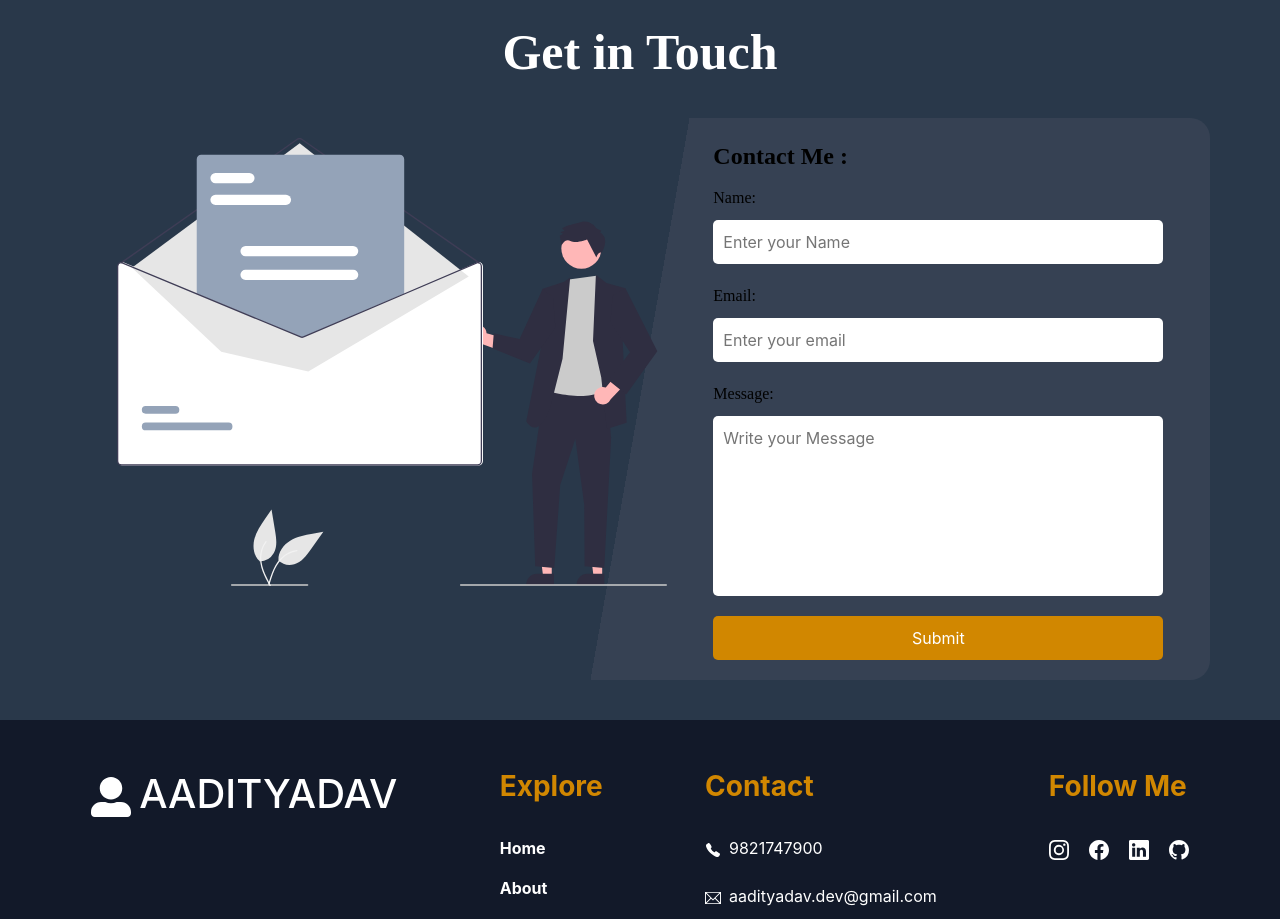
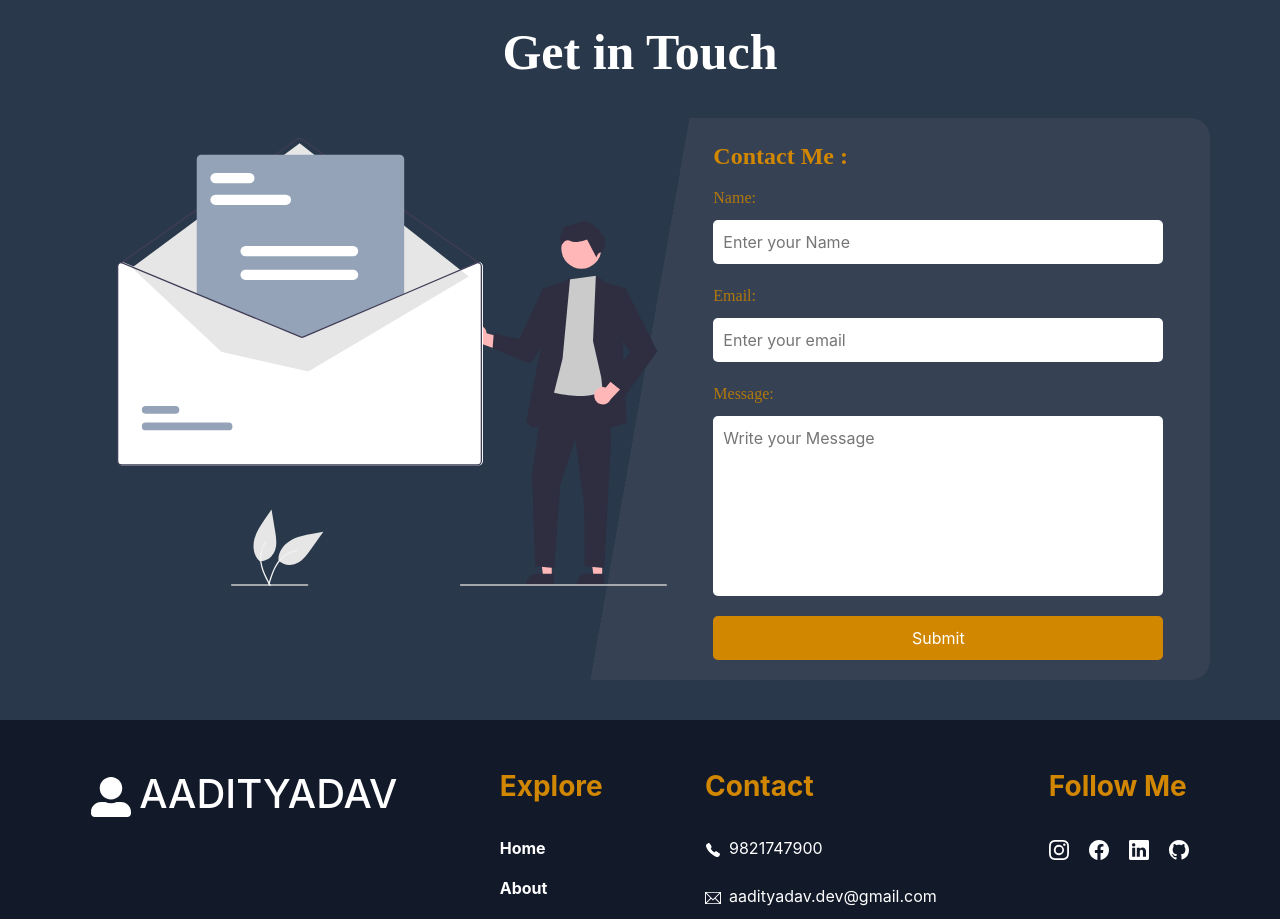
Before and after one commit to Aadityadav191/PORTFOLIO, a React (Create React App) app: page / in a window 1280 px wide. Shown: the part 4000-4919 px from the top of the page. Built offline with nearby package versions, Linux system fonts and the light colour scheme.

Commit message:
update form style

```diff
--- a/src/Components/Forms/Forms.css
+++ b/src/Components/Forms/Forms.css
@@ -8,12 +8,12 @@
   }
 
   .contact-form label {
-    color: black;
+    color:#b1780d
   }
 
   .contact-form .heading {
     font-size: 24px;
-    color: black;
+    color: #d18700;
     margin-bottom: 12px;
     font-weight: bold;
     font-family: cursive;
```
